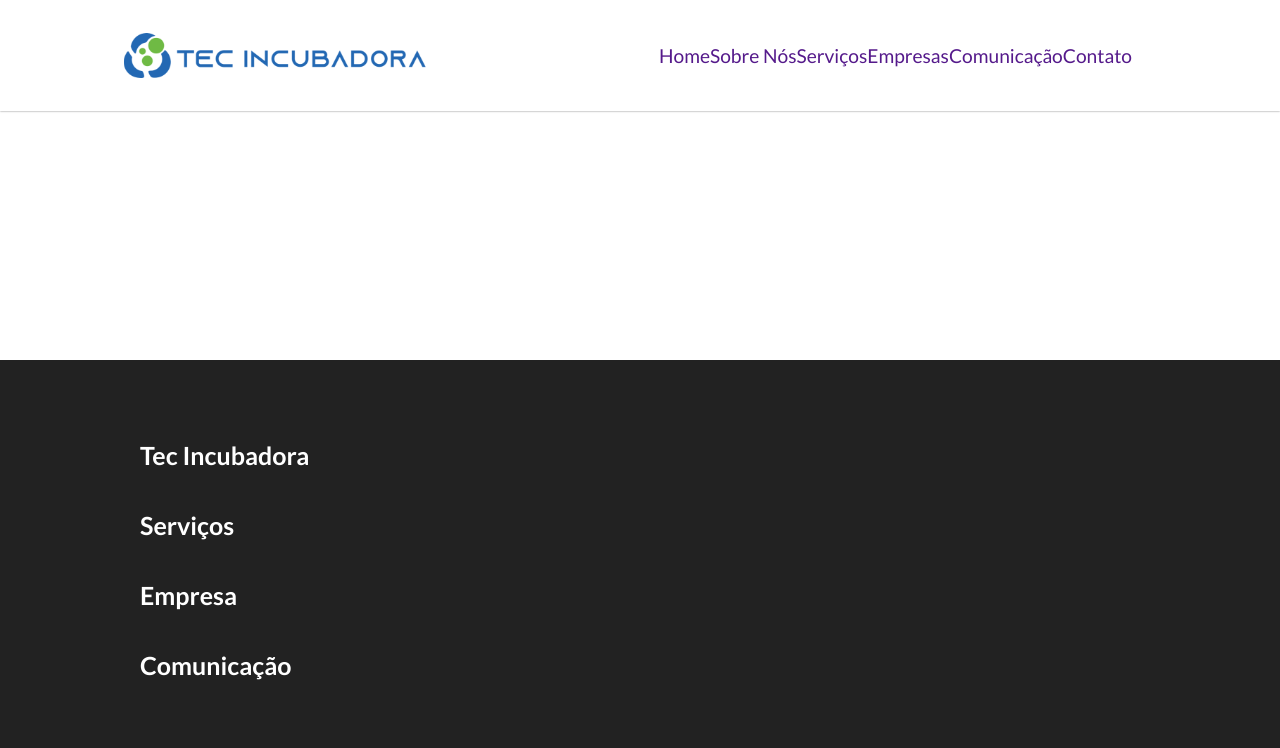
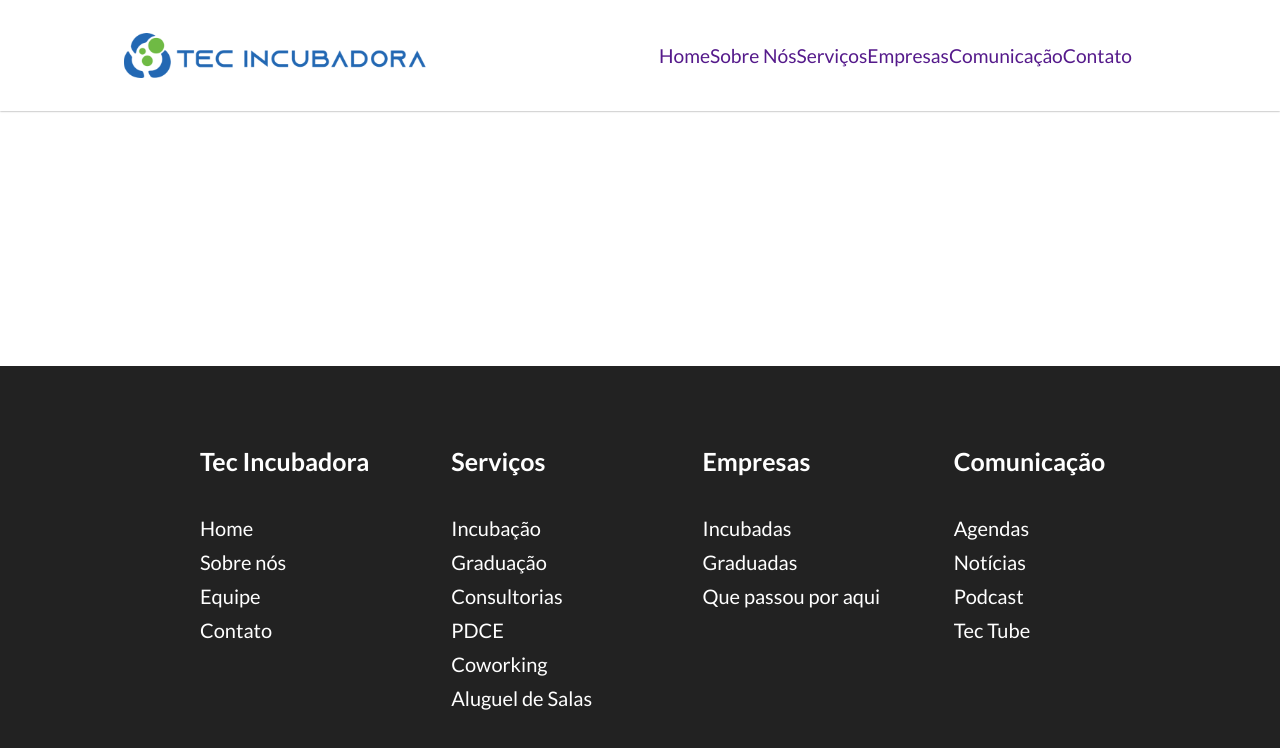
Before and after one commit to leoalcantara/tec-incubadora-frontend, a React (Vite) app: page / in a window 1280 px wide. Shown: the top 748 px of the page. Built offline with nearby package versions, Linux system fonts and the light colour scheme.

Commit message:
correction of classes in footer.module.css

```diff
--- a/src/components/Footer.jsx
+++ b/src/components/Footer.jsx
@@ -3,18 +3,45 @@ export function Footer (){
     return (
         <footer className={styles.footer}>
           <div className={styles.container}>
-            <div clasName={styles.row}>
-                <div clasName={styles.columm}>
+            <div className={styles.row}>
+
+                <div className={styles.columm}>
                     <h1 className={styles.heading}>Tec Incubadora</h1>
+
+                    <a href="/" className={styles.footerlink}>Home</a>
+                    <a href="/" className={styles.footerlink}>Sobre nós</a>
+                    <a href="/" className={styles.footerlink}>Equipe</a>
+                    <a href="/" className={styles.footerlink}>Contato</a>
+
                 </div>
-                <div clasName={styles.columm}>
-                <h1 className={styles.heading}>Serviços</h1>
+
+                <div className={styles.columm}>
+                    <h1 className={styles.heading}>Serviços</h1>
+
+                    <a href="/" className={styles.footerlink}>Incubação</a>
+                    <a href="/" className={styles.footerlink}>Graduação</a>
+                    <a href="/" className={styles.footerlink}>Consultorias</a>
+                    <a href="/" className={styles.footerlink}>PDCE</a>
+                    <a href="/" className={styles.footerlink}>Coworking</a>
+                    <a href="/" className={styles.footerlink}>Aluguel de Salas</a>
+
                 </div>
-                <div clasName={styles.columm}>
-                    <h1 className={styles.heading}>Empresa</h1>
+
+                <div className={styles.columm}>
+                    <h1 className={styles.heading}>Empresas</h1>
+
+                    <a href="/" className={styles.footerlink}>Incubadas</a>
+                    <a href="/" className={styles.footerlink}>Graduadas</a>
+                    <a href="/" className={styles.footerlink}>Que passou por aqui</a>
                 </div>
-                <div clasName={styles.columm}>
+
+                <div className={styles.columm}>
                     <h1 className={styles.heading}>Comunicação</h1>
+
+                    <a href="/" className={styles.footerlink}>Agendas</a>
+                    <a href="/" className={styles.footerlink}>Notícias</a>
+                    <a href="/" className={styles.footerlink}>Podcast</a>
+                    <a href="/" className={styles.footerlink}>Tec Tube</a>
                 </div>
 
             </div>
--- a/src/components/Footer.module.css
+++ b/src/components/Footer.module.css
@@ -16,9 +16,11 @@ footer {
 
 .row {
     display: grid;
-    grid-template-columns: repeat(auto-fill, minmax(185px, 1fr));
+    grid-template-columns: repeat(auto-fill,
+                           minmax(200px, 1fr));
+
+    grid-gap: 5px;
     background: var(--black-300);
-    grid-gap: 20px;
 }
 
 .columm {
@@ -37,7 +39,7 @@ footer {
 
 .footerlink{
     color: var(--white);
-    margin-bottom: 20px;
-    font-size: 1.6rem;
+    margin-bottom: 10px;
+    font-size: 20px;
     text-decoration: none;
 }
```
